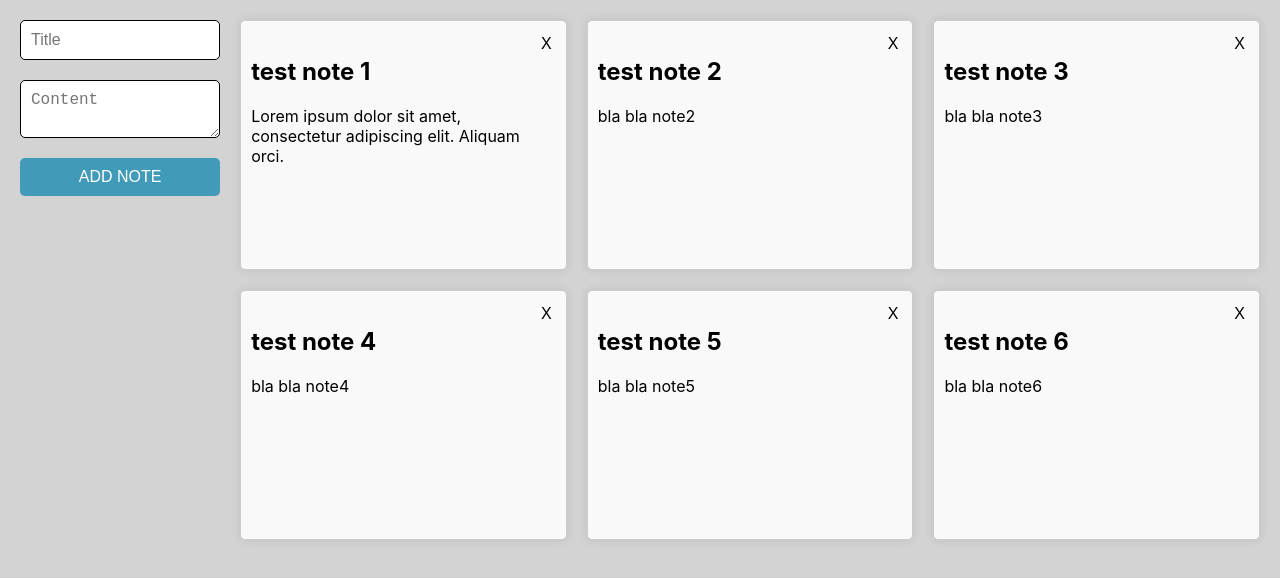
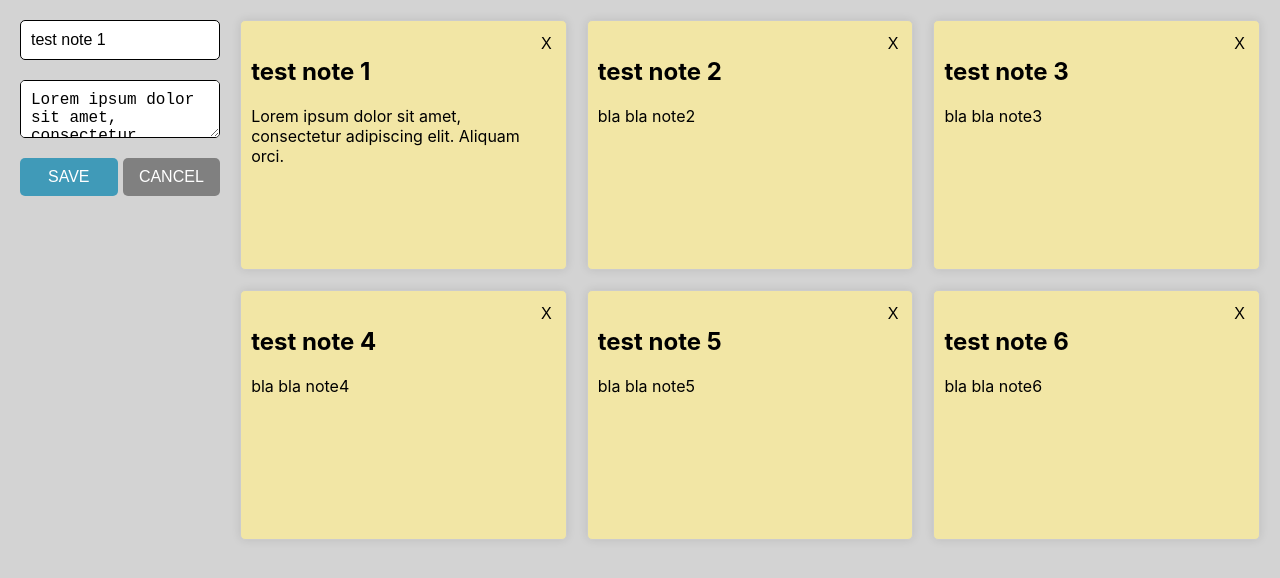
Before and after one commit to s-manguy/notes-app, a React (Create React App) app: page / in a window 1280 px wide. Both pictures are taken after a click on the element 403 px from the left and 145 px from the top of the page. Shown: the top 578 px of the page. Built offline with nearby package versions, Linux system fonts and the light colour scheme.

Commit message:
UpdateNote feature

```diff
--- a/src/App.css
+++ b/src/App.css
@@ -71,6 +71,7 @@ body {
   display: flex;
   flex-direction: column;
   gap: var(--spacing);
+  padding-bottom: var(--spacing); /* Added by Sandrine MANGUY */
 }
 
 .note-form input,
@@ -99,6 +100,21 @@ body {
   text-transform: uppercase;
 }
 
+.edit-buttons {
+  display: flex;
+  justify-content: space-evenly;
+  gap: calc(var(--spacing) / 4);
+}
+
+.edit-buttons button {
+  flex: 1;
+}
+
+.edit-buttons button:last-of-type {
+  background-color: grey;
+  color: white;
+}
+
 /* the notes */
 .notes-grid {
   display: grid;
@@ -113,7 +129,8 @@ body {
   border: 1px solid #ccc;
   border-radius: 5px;
   padding: calc(var(--spacing)/2);
-  background-color: #f9f9f9;
+  /* background-color: #f9f9f9; */
+  background-color: #f2e6a5; /* Modified by Sandrine MANGUY */
   box-shadow: 0px 0px 10px rgba(0, 0, 0, 0.1);
   cursor: pointer;
 }
--- a/src/App.js
+++ b/src/App.js
@@ -38,9 +38,9 @@ function App() {
   ];
 
   const [notes, setNotes] = useState(dummyNotes);
-
-  const [title, setTitle] = useState('');
-  const [content, setContent] = useState('');
+  const [title, setTitle] = useState(''); // Void by default
+  const [content, setContent] = useState(''); // Void by default
+  const [selectedNote, setSelectedNote] = useState(null); // Not selected by default
 
   const newNote = {
     id: notes.length + 1,
@@ -52,12 +52,50 @@ function App() {
     event.preventDefault();
     // console.log("title: ", title);
     // console.log("content: ", content);
-    setNotes([newNote, ...notes]);
+    setNotes([newNote, ...notes]); // The most recent notes is the first displayed
     setTitle(''); // Clear the input
     setContent(''); // Clear the input
+    console.log(newNote);
+    console.log(notes);
   };
 
+  const handleNoteClick = (note) => {
+    setSelectedNote(note); // Save the clicked note
+    console.log(note);
+    setTitle(note.title); // Populate the title in the form
+    setContent(note.content); // Populate the title in the form
+  };
 
+  const handleUpdateNote = (event) => {
+    // Prevent the form from automatically submitting when the "Save" button is clicked.
+    event.preventDefault();
+
+    // Check if a note is selected. If not, exits the function early to prevent potential errors.
+    if (!selectedNote) {
+      return;
+    }
+
+    // Form the updated note based on the selected note's id and the updated title and content.
+    const updatedNote = {
+      id: selectedNote.id,
+      title: title,
+      content: content,
+    };
+
+    // Generate the a new array of notes, replacing the selected note with the updated one where the id matches.
+    const updatedNotesList = notes.map((note) => (note.id === selectedNote.id ? updatedNote : note));
+
+    setNotes(updatedNotesList); // Set the updated array in the state.
+    setTitle(""); // Clean the form by resetting the value to the initial state.
+    setContent(""); // Clean the form by resetting the value to the initial state.
+    setSelectedNote(null); // Deselect the note by resetting the value to the initial state.
+  };
+
+  const handleCancel = () => {
+    setTitle(""); // Clean the form by resetting the value to the initial state.
+    setContent(""); // Clean the form by resetting the value to the initial state.
+    setSelectedNote(null); // Deselect the note by resetting the value to the initial state.
+  };
 
   return (
     // Initial code to display the react info commented on 20240112
@@ -80,7 +118,7 @@ function App() {
     <div className='app-container'>
       <form
         className='note-form'
-        onSubmit={handleAddNote}
+        onSubmit={(event) => (selectedNote ? handleUpdateNote(event) : handleAddNote(event))}
         >
         <input
           name="title"
@@ -96,12 +134,21 @@ function App() {
           placeholder='Content'
           row={10}
           required />
-        <button type='submit'>Add note</button>
+        {selectedNote ? (
+          <div className='edit-buttons'>
+            <button type='submit'>Save</button>
+            <button onClick={handleCancel}>Cancel</button>
+          </div>
+        )
+        : (
+          <button type='submit'>Add note</button>
+
+        )}
       </form>
       <div className='notes-grid'>
         {
           notes.map((note) => (
-            <div className='note-item' key={note.id}>
+            <div className='note-item' key={note.id} onClick={() => handleNoteClick(note)}>
               <div className='note-header'>
                 <button>X</button>
               </div>
```
